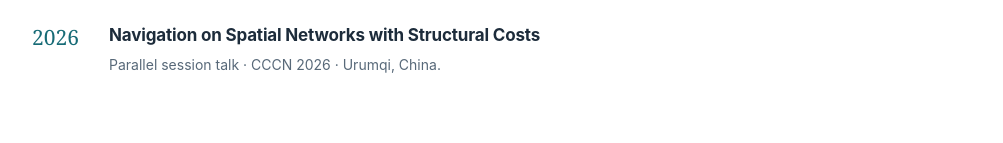
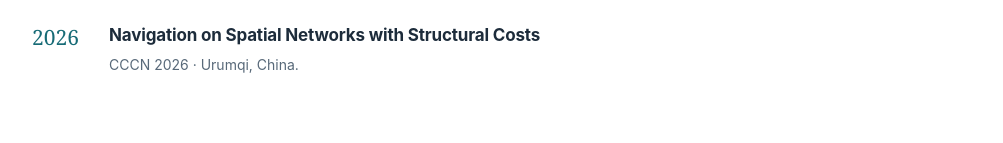
Before and after one commit to Hhw03/hhw.github.io, a plain HTML site: page index.html in a window 1280 px wide. Shown: the part 1790-1933 px from the top of the page, without its empty margins (138-1141 px from the left). Drawn offline with Linux system fonts and the light colour scheme.

Commit message:
Simplify CCCN talk description

```diff
--- a/index.html
+++ b/index.html
@@ -111,7 +111,7 @@
     </section>
     <section class="section" id="talks" aria-labelledby="talks-title">
       <h2 id="talks-title">Talks</h2>
-      <article class="paper"><div class="year">2026</div><div><h3>Navigation on Spatial Networks with Structural Costs</h3><p>Parallel session talk · CCCN 2026 · Urumqi, China.</p></div></article>
+      <article class="paper"><div class="year">2026</div><div><h3>Navigation on Spatial Networks with Structural Costs</h3><p>CCCN 2026 · Urumqi, China.</p></div></article>
     </section>
   </main>
   <footer><div class="wrap"><span>© 2026 Hongwei Hu</span><span><a href="https://scholar.google.com/citations?user=fZw9sV8AAAAJ">Google Scholar</a> · <a href="./2023/12/21/NLP-project2/">Archive</a></span></div></footer>
```
